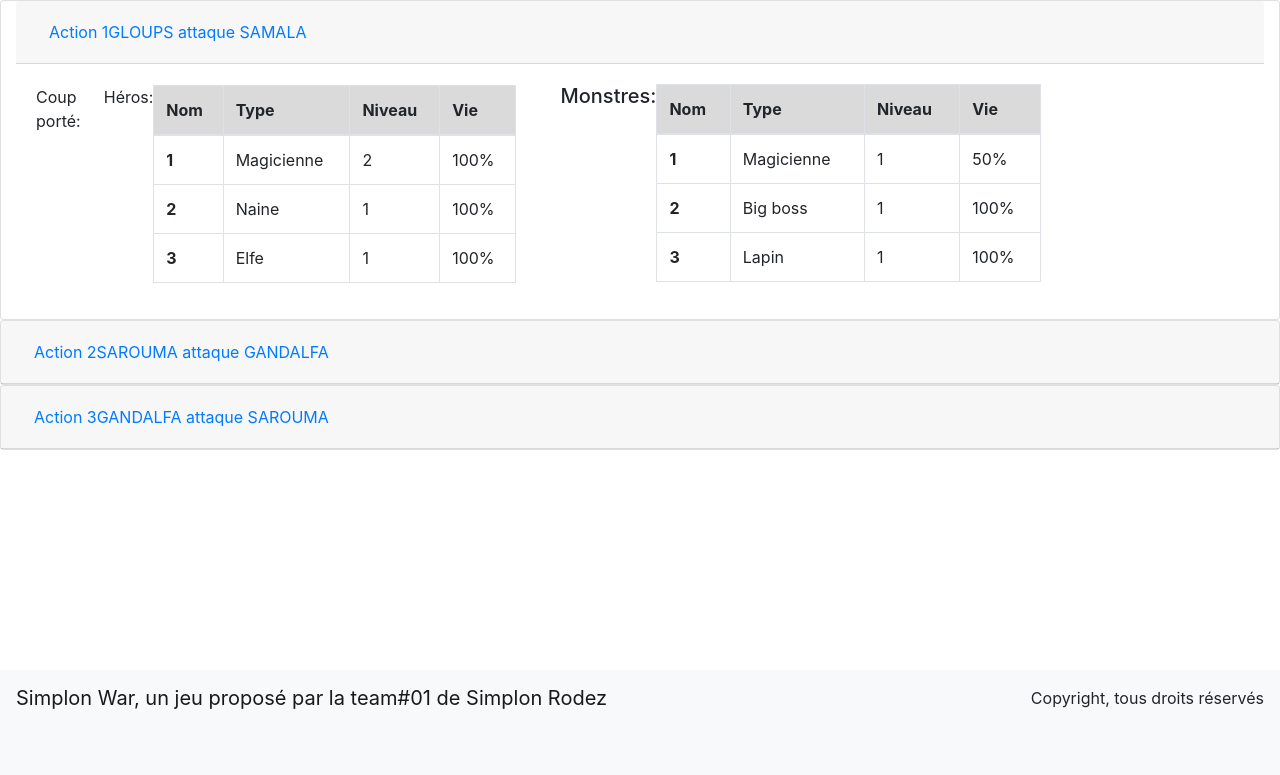
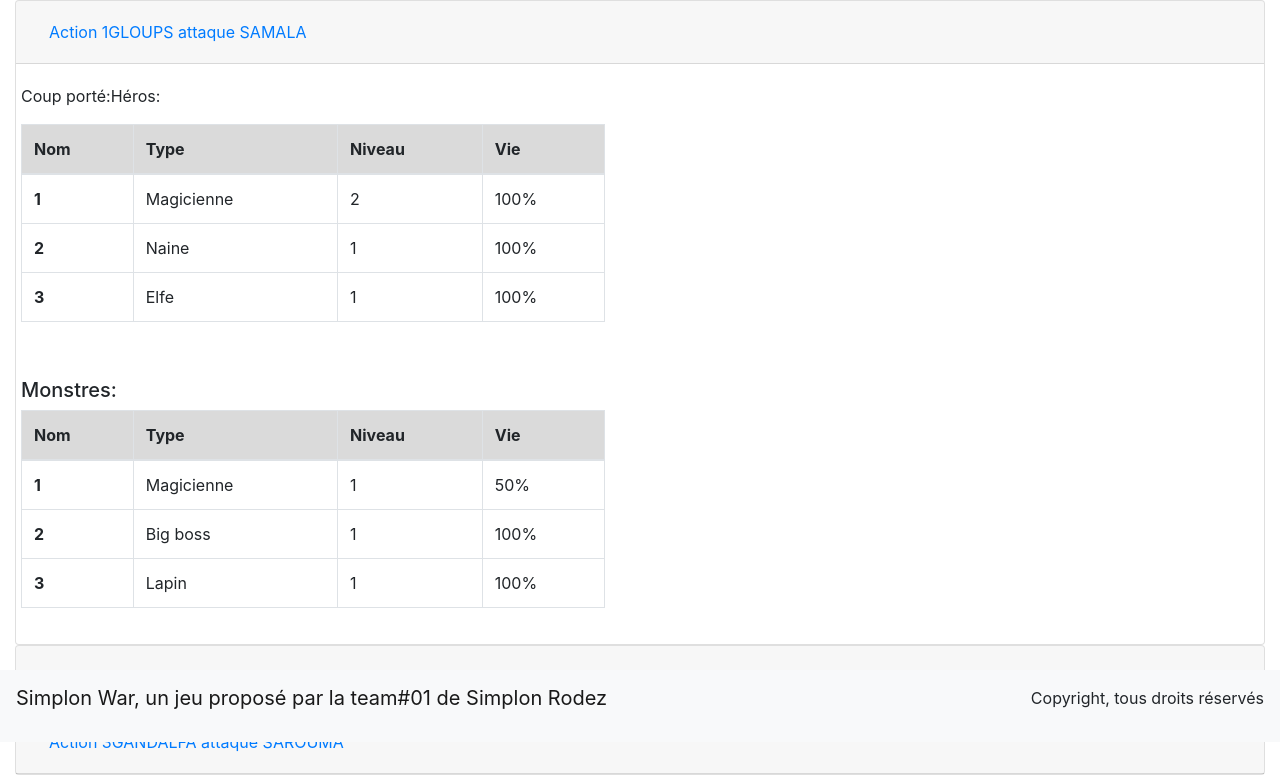
Before and after one commit to vanessa718/jeux-de-role, a PHP site: page /page2.php in a window 1280 px wide. Shown: the part 58-833 px from the top of the page. Before the commit the page ends 767 px from the top, so only its background shows below. Run offline with PHP 8.4, Linux system fonts and the light colour scheme.

Commit message:
mise en commun

```diff
--- a/css/style.css
+++ b/css/style.css
@@ -40,10 +40,10 @@
 h4{
 	text-align: center;
 }
-.card-body{
+/*.card-body{
 	display: inline-flex;
 
-}
+}*/
 span{
 	text-align: center;
 }
--- a/page2.php
+++ b/page2.php
@@ -17,8 +17,8 @@
 
 
 <!--START MENU ACCODION-->
-<div id="accordion">
-  <div class="card col-sm-12">
+<div class="container col-lg-12 col-md-12" id="accordion">
+  <div class="card">
     <div class="card-header" id="headingOne">
       <h5 class="mb-0">
 
@@ -29,7 +29,7 @@
     </div>
 
     <div id="collapseOne" class="collapse show" aria-labelledby="headingOne" data-parent="#accordion">
-      <div class="card-body col-sm-5">
+      <div class="row card-body col-lg-6 col-md-6">
 		<table class="table table-bordered">
 		  <thead>
 		  	<p>Coup porté:</p>
@@ -64,7 +64,7 @@
 		  </tbody>
 		</table>
 	  </div>
-	  <div class="card-body col-sm-5">
+	  <div class="row card-body col-lg-6 col-md-6">
 		<table class="table table-bordered">
 		  <thead>
 		  	<h5>Monstres:</h5>
```
